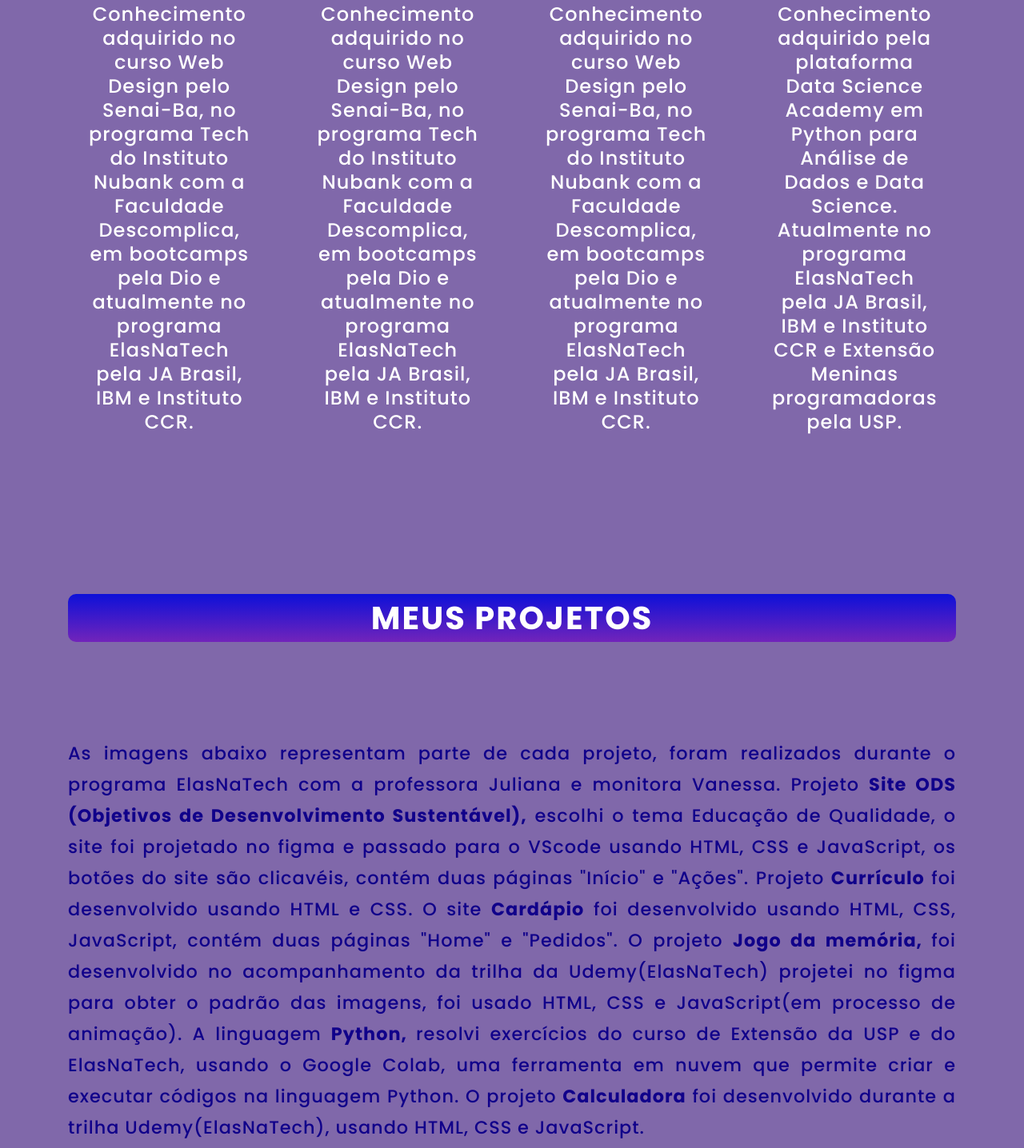
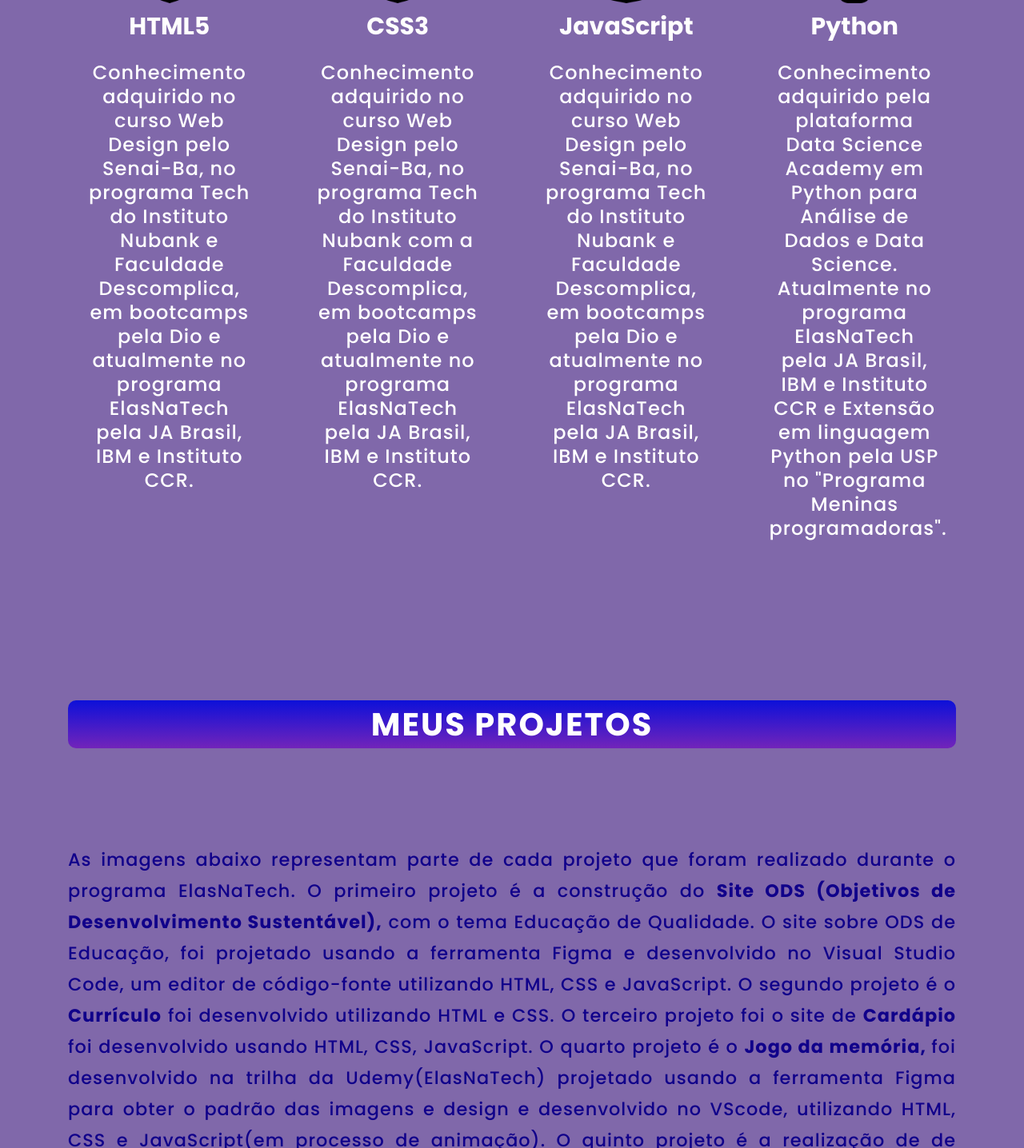
Before and after one commit to Danyelaalmeida18/danyelaalmeida18.github.io, a plain HTML site: page index.html in a window 1280 px wide. Shown: the part 1364-2800 px from the top of the page at 80% size. Drawn offline with nearby package versions, Linux system fonts and the light colour scheme.

Commit message:
index.html
atualização

```diff
--- a/index.html
+++ b/index.html
@@ -33,10 +33,10 @@
 	<section class="home" id="home">
 		<div class="home-text">
 			<h1>Daniela Almeida</h1>
-			<h5>Designer e Desenvolvedora Front End
+			<h5>Software enginee
 				<br><span> Salvador - Bahia - Brasil</span></h5>
-			<p>Formada em Gestão da Qualidade pela Unifacs. Iniciante cursando Engenharia de Software, tenho conhecimentos em
-			Desenvolvimento Front-end, Anoalise de dados e Web design. Apaixonada pela área. Participei do programa Tech do Instituto Nubank e Faculdade Descomplica.
+			<p>Especialização em Engenharia Software, cursando Engenharia de Software e Ciência, Tecnologia e Inovação, com formação em Gestão de Qualidade com ênfase em negócios. Tenho conhecimentos em
+			Desenvolvimento Front-end, Análise de dados, Python, Data Science e Web design. Apaixonada pela área de tecnologia. Participei do programa Tech do Instituto Nubank e Faculdade Descomplica.
 			Participei do programa ElasNaTech da JA Brasil e Instituto CCR e Extensão Universitária no programa "Meninas Programadoras" em linguagem Python
 			pela USP.</p>
 			<div class="home-social-media">
@@ -59,7 +59,7 @@
 				</div>
 				<h3>HTML5</h3>
 				<p>Conhecimento adquirido no curso Web Design pelo Senai-Ba,
-				no programa Tech do Instituto Nubank com a Faculdade Descomplica,
+				no programa Tech do Instituto Nubank e Faculdade Descomplica,
 				em bootcamps pela Dio e atualmente no programa ElasNaTech pela JA Brasil,
 				IBM e Instituto CCR.</p>
 			</div>
@@ -79,7 +79,7 @@
 				</div>
 				<h3>JavaScript</h3>
 				<p>Conhecimento adquirido no curso Web Design pelo Senai-Ba,
-					no programa Tech do Instituto Nubank com a Faculdade Descomplica,
+					no programa Tech do Instituto Nubank e Faculdade Descomplica,
 					em bootcamps pela Dio e atualmente no programa ElasNaTech pela JA Brasil,
 					IBM e Instituto CCR.</p>
 			</div>
@@ -91,22 +91,20 @@
 				<p>Conhecimento adquirido pela plataforma Data Science Academy
 				    em Python para Análise de Dados e Data Science. Atualmente no
 				    programa ElasNaTech pela JA Brasil, IBM e Instituto CCR e Extensão
-				    Meninas programadoras pela USP.</p>
+				    em linguagem Python pela USP no "Programa Meninas programadoras".</p>
 			</div>
 		</div>
 	</section>
 	<section class="portfolio" id="portfolio">
 		<div class="portfolio-head">
 			<h1>Meus Projetos</h1>
-			<p>As imagens abaixo representam parte de cada projeto, foram realizados durante o programa ElasNaTech com a
-			professora Juliana e monitora Vanessa. Projeto <strong>Site ODS (Objetivos de Desenvolvimento Sustentável),</strong>
-			escolhi o tema Educação de Qualidade, o site foi projetado no figma e passado para o VScode usando HTML, CSS e JavaScript, os botões do site são clicavéis,
-			contém duas páginas "Início" e "Ações".
-			Projeto <strong>Currículo</strong> foi desenvolvido usando HTML e CSS. O site <strong>Cardápio</strong> foi desenvolvido usando
-			HTML, CSS, JavaScript, contém duas páginas "Home" e "Pedidos". O projeto <strong>Jogo da memória, </strong>foi desenvolvido no acompanhamento da trilha
-			da Udemy(ElasNaTech) projetei no figma para obter o padrão das imagens, foi usado HTML, CSS e JavaScript(em processo de animação). A linguagem
-			<strong>Python, </strong>resolvi exercícios do curso de Extensão da USP e do ElasNaTech, usando o Google Colab, uma ferramenta em nuvem que permite
-			criar e executar códigos na linguagem Python. O projeto <strong>Calculadora</strong> foi desenvolvido durante a trilha Udemy(ElasNaTech), usando HTML,
+			<p>As imagens abaixo representam parte de cada projeto que foram realizado durante o programa ElasNaTech. O primeiro projeto é a construção do <strong>Site ODS (Objetivos de Desenvolvimento Sustentável),</strong>
+			com o tema Educação de Qualidade. O site sobre ODS de Educação, foi projetado usando a ferramenta Figma e desenvolvido no Visual Studio Code, um editor de código-fonte utilizando HTML, CSS e JavaScript.
+			O segundo projeto é o <strong>Currículo</strong> foi desenvolvido utilizando HTML e CSS. O terceiro projeto foi o site de <strong>Cardápio</strong> foi desenvolvido usando
+			HTML, CSS, JavaScript. O quarto projeto é o <strong>Jogo da memória, </strong>foi desenvolvido na trilha
+			da Udemy(ElasNaTech) projetado usando a ferramenta Figma para obter o padrão das imagens e design e desenvolvido no VScode, utilizando HTML, CSS e JavaScript(em processo de animação). O quinto projeto é a realização de
+			de projetos em linguagem<strong>Python, </strong>durante um curso de Extensão da USP e do ElasNaTech, utilizando o Google Colab, uma ferramenta em nuvem que permite
+			criar e executar códigos na linguagem Python. O sexto projeto é a <strong>Calculadora</strong> foi desenvolvido durante a trilha Udemy(ElasNaTech), utilizando HTML,
 			CSS e JavaScript.
 			</p>
 		</div>
@@ -207,7 +205,7 @@
 					</li>
 					<li>
 						<span><i class="fa fa-phone" aria-hidden="true"></i></span>
-						<p><a href="https://wa.me/557191173770" target="_blank">+55 11 9 9999-9999 / Comercial</a><br>
+						<p><a href="/" target="_blank">+55 11 9 9999-9999 / Comercial</a><br>
 					</li>
 					<li>
 						<span><i class="fa fa-envelope" aria-hidden="true"></i></span>
```
